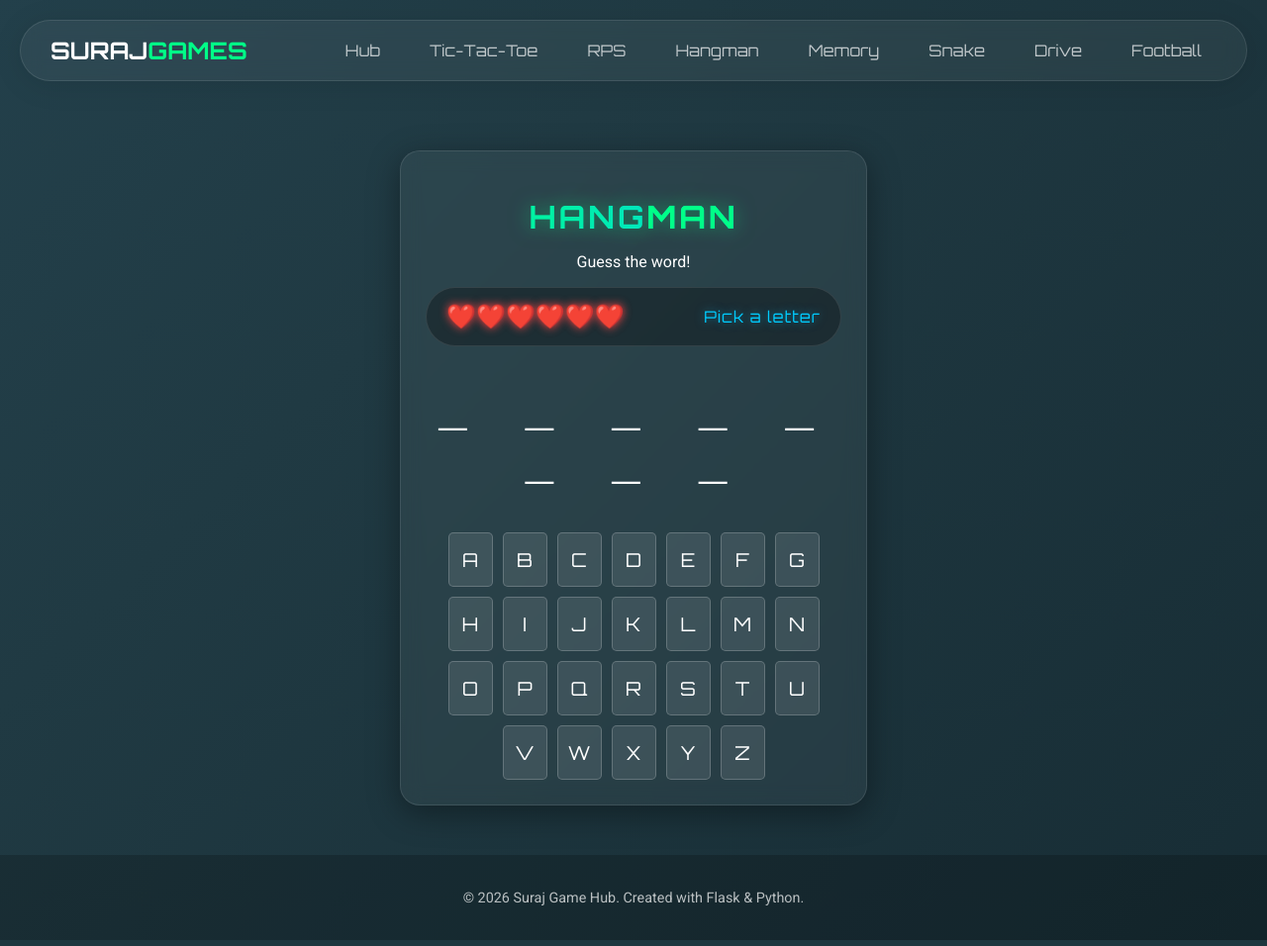
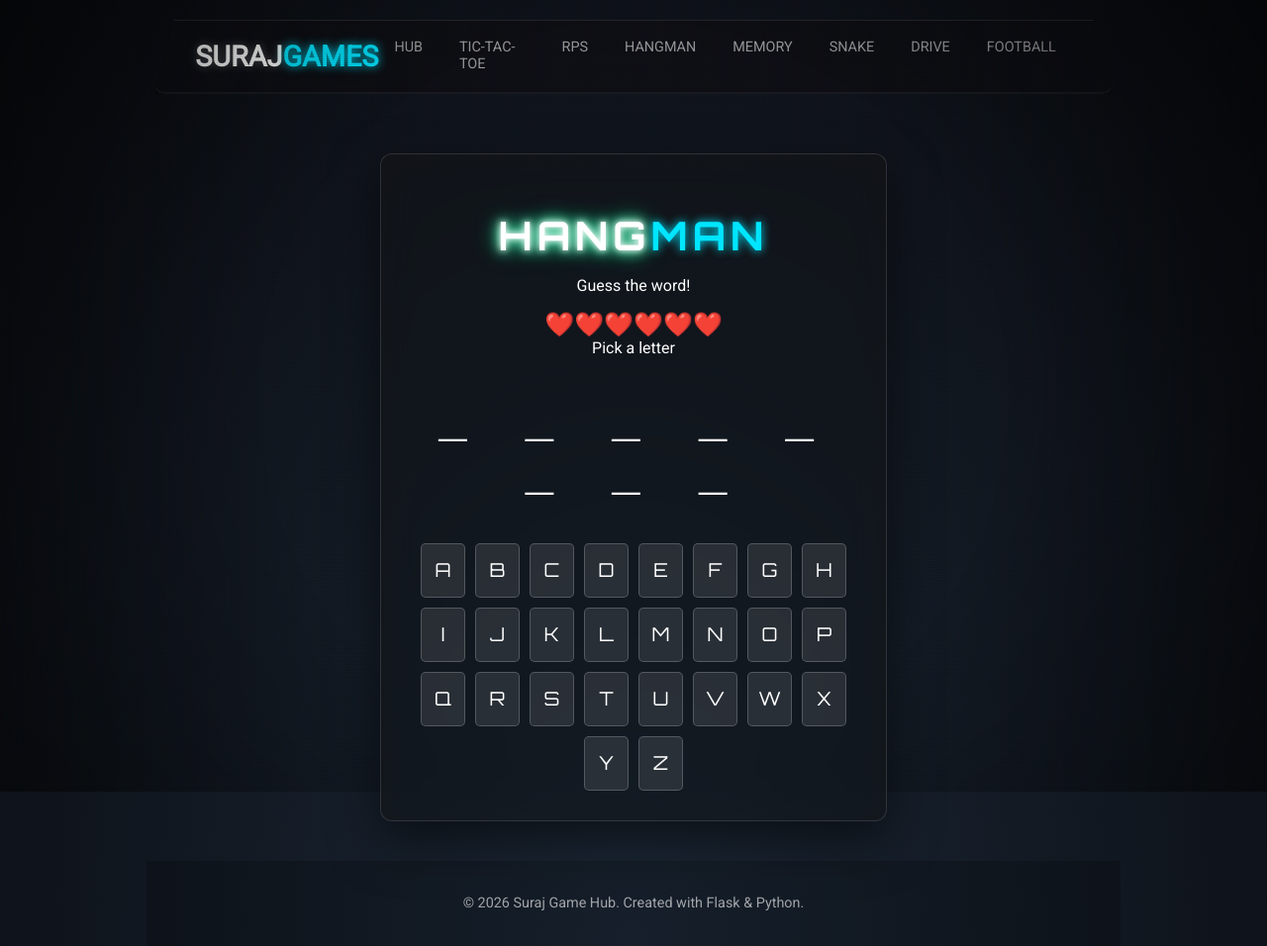
Before and after one commit to Suraj-1000/Tic-Tac-Toe, a Flask app: page /hangman in a window 1280 px wide. Shown: the whole page at 99% size. Run offline with Flask 3, Linux system fonts and the light colour scheme; data that the repository does not hold is empty.

Commit message:
style: Overhaul UI with premium glassmorphism and neon effects

```diff
--- a/static/style.css
+++ b/static/style.css
@@ -1,34 +1,35 @@
 :root {
-    --bg-color-1: #0f2027;
-    --bg-color-2: #203a43;
-    --bg-color-3: #2c5364;
+    --bg-color-1: #0b1021;
+    /* Deep Space */
+    --bg-color-2: #1b2735;
+    --bg-color-3: #090a0f;
 
-    --glass-bg: rgba(255, 255, 255, 0.05);
+    --glass-bg: rgba(255, 255, 255, 0.03);
     --glass-border: rgba(255, 255, 255, 0.1);
-    --glass-shadow: 0 8px 32px 0 rgba(0, 0, 0, 0.37);
+    --glass-highlight: rgba(255, 255, 255, 0.2);
+    --glass-shadow: 0 8px 32px 0 rgba(0, 0, 0, 0.5);
 
-    --primary: #00ff88;
-    --primary-glow: rgba(0, 255, 136, 0.5);
+    --primary: #00ff9d;
+    /* Neon Mint */
+    --primary-glow: rgba(0, 255, 157, 0.6);
 
-    --secondary: #00ccff;
-    --secondary-glow: rgba(0, 204, 255, 0.5);
+    --secondary: #00e5ff;
+    /* Cyan */
+    --secondary-glow: rgba(0, 229, 255, 0.6);
 
-    --danger: #ff4444;
-    --danger-glow: rgba(255, 68, 68, 0.5);
+    --accent: #ff0055;
+    /* Hot Pink */
+    --accent-glow: rgba(255, 0, 85, 0.6);
 
     --text: #ffffff;
-    --text-dim: rgba(255, 255, 255, 0.7);
+    --text-dim: rgba(255, 255, 255, 0.6);
 
-    --grid-gap: 10px;
-    /* Reduced from 15px */
-    --cell-size: 80px;
-    /* Reduced from 100px */
+    --grid-gap: 15px;
+    --cell-size: 90px;
 }
 
 body {
-    background: linear-gradient(-45deg, var(--bg-color-1), var(--bg-color-2), var(--bg-color-3), #1a1a2e);
-    background-size: 400% 400%;
-    animation: gradientBG 15s ease infinite;
+    background: radial-gradient(ellipse at bottom, var(--bg-color-2) 0%, var(--bg-color-3) 100%);
     color: var(--text);
     font-family: 'Roboto', sans-serif;
     margin: 0;
@@ -36,451 +37,255 @@ body {
     justify-content: center;
     align-items: center;
     min-height: 100vh;
-    /* Removed overflow: hidden to allow scrolling if content is tall */
+    overflow-x: hidden;
 }
 
-@keyframes gradientBG {
-    0% {
-        background-position: 0% 50%;
-    }
+/* Scanline Effect Overlay */
+body::before {
+    content: " ";
+    display: block;
+    position: fixed;
+    top: 0;
+    left: 0;
+    bottom: 0;
+    right: 0;
+    background: linear-gradient(rgba(18, 16, 16, 0) 50%, rgba(0, 0, 0, 0.1) 50%), linear-gradient(90deg, rgba(255, 0, 0, 0.03), rgba(0, 255, 0, 0.01), rgba(0, 0, 255, 0.03));
+    z-index: 2;
+    background-size: 100% 2px, 3px 100%;
+    pointer-events: none;
+}
 
-    50% {
-        background-position: 100% 50%;
-    }
-
-    100% {
-        background-position: 0% 50%;
-    }
+/* Vignette */
+body::after {
+    content: " ";
+    display: block;
+    position: fixed;
+    top: 0;
+    left: 0;
+    bottom: 0;
+    right: 0;
+    background: radial-gradient(circle, transparent 50%, black 150%);
+    z-index: 1;
+    pointer-events: none;
 }
 
 h1 {
     font-family: 'Orbitron', sans-serif;
-    font-size: 2rem;
-    /* Reduced from 2.5rem */
+    font-size: 2.5rem;
     margin-bottom: 0.5rem;
     text-transform: uppercase;
-    letter-spacing: 3px;
-    text-shadow: 0 0 20px var(--primary-glow);
-    background: linear-gradient(to right, var(--primary), var(--secondary));
-    -webkit-background-clip: text;
-    background-clip: text;
-    -webkit-text-fill-color: transparent;
-    animation: titleFloat 6s ease-in-out infinite;
+    letter-spacing: 5px;
+    color: #fff;
+    text-shadow:
+        0 0 5px #fff,
+        0 0 10px #fff,
+        0 0 20px var(--primary),
+        0 0 40px var(--primary),
+        0 0 80px var(--primary);
+    animation: neonFlux 3s infinite alternate;
 }
 
-@keyframes titleFloat {
+@keyframes neonFlux {
 
     0%,
     100% {
-        transform: translateY(0);
+        text-shadow: 0 0 10px #fff, 0 0 20px var(--primary), 0 0 40px var(--primary);
     }
 
     50% {
-        transform: translateY(-5px);
+        text-shadow: 0 0 5px #fff, 0 0 10px #fff, 0 0 15px var(--primary), 0 0 20px var(--primary);
     }
 }
 
 .highlight {
-    -webkit-text-fill-color: var(--primary);
-    /* Fallback */
+    color: var(--secondary);
+    text-shadow: 0 0 10px var(--secondary);
 }
 
-/* Glass Container */
+/* Realistic Glass Container */
 .container {
     width: 100%;
-    max-width: 420px;
-    /* Reduced from 500px */
-    padding: 25px;
-    /* Reduced padding */
-    background: var(--glass-bg);
-    backdrop-filter: blur(10px);
-    -webkit-backdrop-filter: blur(10px);
-    border-radius: 20px;
-    border: 1px solid var(--glass-border);
-    box-shadow: var(--glass-shadow);
+    max-width: 450px;
+    padding: 30px;
+    background: rgba(20, 20, 20, 0.6);
+    backdrop-filter: blur(16px) saturate(180%);
+    -webkit-backdrop-filter: blur(16px) saturate(180%);
+    border-radius: 12px;
+    border: 1px solid rgba(255, 255, 255, 0.125);
+    box-shadow: 0 20px 50px rgba(0, 0, 0, 0.5);
     text-align: center;
-    transition: transform 0.3s ease;
-    margin: 10px;
-    /* Add margin to prevent sticking to edges on small screens */
+    position: relative;
+    z-index: 10;
 }
 
-/* Buttons */
+/* --- Premium UI Components --- */
+
+/* Buttons - Neon Glass */
 .btn {
-    background: rgba(255, 255, 255, 0.05);
-    border: 1px solid var(--glass-border);
+    background: linear-gradient(145deg, rgba(255, 255, 255, 0.05), rgba(255, 255, 255, 0.01));
+    border: 1px solid rgba(255, 255, 255, 0.15);
     color: var(--text);
-    padding: 12px 25px;
-    font-size: 1rem;
+    padding: 12px 30px;
+    font-size: 0.9rem;
     cursor: pointer;
     font-family: 'Orbitron', sans-serif;
-    transition: all 0.3s ease;
-    border-radius: 50px;
+    transition: all 0.3s cubic-bezier(0.25, 0.8, 0.25, 1);
+    border-radius: 4px;
+    /* Techy sharp corners */
     margin: 10px;
     text-transform: uppercase;
-    letter-spacing: 1px;
+    letter-spacing: 2px;
     position: relative;
     overflow: hidden;
+    backdrop-filter: blur(5px);
+    box-shadow: 0 5px 15px rgba(0, 0, 0, 0.3);
 }
 
-.btn::before {
+.btn::after {
     content: '';
     position: absolute;
-    top: 0;
-    left: -100%;
+    bottom: 0;
+    left: 0;
     width: 100%;
-    height: 100%;
-    background: linear-gradient(90deg, transparent, rgba(255, 255, 255, 0.2), transparent);
-    transition: 0.5s;
-}
-
-.btn:hover::before {
-    left: 100%;
+    height: 2px;
+    background: var(--text-dim);
+    transform: scaleX(0);
+    transform-origin: right;
+    transition: transform 0.5s;
 }
 
 .btn:hover {
+    background: rgba(255, 255, 255, 0.1);
+    box-shadow: 0 8px 25px rgba(0, 0, 0, 0.5);
+    letter-spacing: 3px;
+    /* Expand on hover */
     transform: translateY(-2px);
-    box-shadow: 0 5px 15px rgba(0, 0, 0, 0.3);
+}
+
+.btn:hover::after {
+    transform: scaleX(1);
+    transform-origin: left;
 }
 
 .btn.primary {
     border-color: var(--primary);
-    box-shadow: 0 0 15px var(--primary-glow);
+    color: var(--primary);
+    box-shadow: 0 0 10px rgba(0, 255, 136, 0.1);
+}
+
+.btn.primary::after {
+    background: var(--primary);
 }
 
 .btn.primary:hover {
-    background-color: var(--primary);
-    color: #000;
-    /* Contrast on bright green */
-    box-shadow: 0 0 30px var(--primary-glow);
+    background: rgba(0, 255, 136, 0.1);
+    box-shadow: 0 0 20px var(--primary-glow);
+    text-shadow: 0 0 8px var(--primary);
 }
 
 .btn.secondary {
     border-color: var(--secondary);
-    box-shadow: 0 0 15px var(--secondary-glow);
+    color: var(--secondary);
+}
+
+.btn.secondary::after {
+    background: var(--secondary);
 }
 
 .btn.secondary:hover {
-    background-color: var(--secondary);
-    color: #000;
-    box-shadow: 0 0 30px var(--secondary-glow);
+    background: rgba(0, 204, 255, 0.1);
+    box-shadow: 0 0 20px var(--secondary-glow);
+    text-shadow: 0 0 8px var(--secondary);
 }
 
-.btn.danger {
-    border-color: var(--danger);
-    box-shadow: 0 0 15px var(--danger-glow);
+/* Glass Main Nav */
+.glass-nav {
+    width: 90%;
+    max-width: 1100px;
+    margin: 20px auto;
+    background: rgba(15, 15, 20, 0.85);
+    /* Darker for contrast */
+    backdrop-filter: blur(20px);
+    border: 1px solid rgba(255, 255, 255, 0.1);
+    border-bottom: 2px solid rgba(255, 255, 255, 0.05);
+    border-radius: 10px;
+    /* Tech shape */
+    padding: 10px 40px;
+    display: flex;
+    justify-content: space-between;
+    align-items: center;
+    box-shadow: 0 10px 40px rgba(0, 0, 0, 0.6);
+    position: relative;
+    clip-path: polygon(2% 0, 98% 0, 100% 100%, 0% 100%);
+    /* Sci-fi angle */
 }
 
-.btn.danger:hover {
-    background-color: var(--danger);
-    color: #fff;
-    box-shadow: 0 0 30px var(--danger-glow);
+.logo {
+    font-size: 1.8rem;
+    color: white;
+    text-decoration: none;
+    font-weight: 700;
+    text-shadow: 0 0 10px rgba(255, 255, 255, 0.3);
 }
 
-.huge {
-    display: block;
-    width: 90%;
-    margin: 20px auto;
-    padding: 22px;
-    font-size: 1.3rem;
-    font-weight: bold;
+.nav-links {
+    display: flex;
+    gap: 5px;
 }
 
-/* Gameplay Area */
-#game-area.hidden,
-#menu-area.hidden,
-.modal.hidden {
-    display: none;
-    opacity: 0;
+.nav-item {
+    padding: 8px 16px;
+    color: var(--text-dim);
+    text-decoration: none;
+    font-size: 0.9rem;
+    text-transform: uppercase;
+    transition: 0.3s;
+    border-bottom: 2px solid transparent;
 }
 
-/* Smooth fade in */
-#game-area,
-#menu-area {
-    animation: fadeIn 0.5s ease-out forwards;
+.nav-item:hover {
+    color: white;
+    text-shadow: 0 0 10px white;
+    background: linear-gradient(to top, rgba(255, 255, 255, 0.1), transparent);
 }
 
-@keyframes fadeIn {
+.nav-item.active {
+    /* User can add active logic later */
+    color: var(--primary);
+    border-bottom-color: var(--primary);
+}
+
+/* Gameplay Container */
+.game-container {
+    animation: slideUp 0.6s cubic-bezier(0.2, 0.8, 0.2, 1);
+}
+
+@keyframes slideUp {
     from {
         opacity: 0;
-        transform: translateY(20px);
+        transform: translateY(40px) scale(0.95);
     }
 
     to {
         opacity: 1;
-        transform: translateY(0);
+        transform: translateY(0) scale(1);
     }
 }
 
-/* HUD */
-.hud {
+/* Game Card (Hub) - Specific Overrides */
+.game-card {
+    background: linear-gradient(135deg, rgba(255, 255, 255, 0.03), rgba(255, 255, 255, 0.01));
+    border: 1px solid rgba(255, 255, 255, 0.05);
+    box-shadow: 0 15px 35px rgba(0, 0, 0, 0.5);
+    height: 320px;
     display: flex;
-    justify-content: space-between;
-    align-items: center;
-    margin-bottom: 25px;
-    background: rgba(0, 0, 0, 0.3);
-    padding: 15px 20px;
-    border-radius: 50px;
-    border: 1px solid var(--glass-border);
+    /* Flex is good */
 }
 
-.score-box,
-.status {
-    font-family: 'Orbitron', sans-serif;
-    letter-spacing: 1px;
-}
-
-.score-box span:last-child {
-    color: var(--primary);
-    font-size: 1.2rem;
-    margin-left: 5px;
-}
-
-.status {
-    color: var(--secondary);
-    text-shadow: 0 0 10px var(--secondary-glow);
-}
-
-/* Board */
-.board {
-    display: grid;
-    grid-template-columns: repeat(3, 1fr);
-    gap: var(--grid-gap);
-    margin: 0 auto 30px;
-    perspective: 1000px;
-    /* For 3D effect if wanted, mostly subtle here */
-}
-
-.cell {
-    width: var(--cell-size);
-    height: var(--cell-size);
-    background: rgba(255, 255, 255, 0.03);
-    border: 1px solid rgba(255, 255, 255, 0.05);
-    display: flex;
-    justify-content: center;
-    align-items: center;
-    font-family: 'Orbitron', sans-serif;
-    font-size: 3.5rem;
-    cursor: pointer;
-    border-radius: 12px;
-    transition: all 0.3s cubic-bezier(0.175, 0.885, 0.32, 1.275);
-    box-shadow: inset 0 0 20px rgba(0, 0, 0, 0.5);
-}
-
-.cell:hover:not(.taken) {
-    background: rgba(255, 255, 255, 0.1);
-    transform: scale(1.05);
-    border-color: rgba(255, 255, 255, 0.2);
-}
-
-.cell.taken {
-    cursor: default;
-    background: rgba(0, 0, 0, 0.2);
-    box-shadow: inset 0 0 10px rgba(0, 0, 0, 0.8);
-}
-
-.cell.x {
-    color: var(--primary);
-    text-shadow: 0 0 20px var(--primary);
-    animation: popIn 0.3s cubic-bezier(0.175, 0.885, 0.32, 1.275);
-}
-
-.cell.o {
-    color: var(--danger);
-    text-shadow: 0 0 20px var(--danger);
-    animation: popIn 0.3s cubic-bezier(0.175, 0.885, 0.32, 1.275);
-}
-
-@keyframes popIn {
-    from {
-        opacity: 0;
-        transform: scale(0.5);
-    }
-
-    to {
-        opacity: 1;
-        transform: scale(1);
-    }
-}
-
-/* Modals */
-.modal {
-    position: fixed;
-    top: 0;
-    left: 0;
-    right: 0;
-    bottom: 0;
-    background: rgba(0, 0, 0, 0.8);
-    backdrop-filter: blur(5px);
-    display: flex;
-    justify-content: center;
-    align-items: center;
-    z-index: 200;
-    animation: fadeIn 0.3s;
-}
-
-.modal-content {
-    background: #1a1a2e;
-    background: linear-gradient(135deg, #1a1a2e, #16213e);
-    padding: 40px;
-    border-radius: 20px;
-    border: 1px solid var(--secondary);
-    max-width: 400px;
-    width: 90%;
-    box-shadow: 0 0 50px rgba(0, 204, 255, 0.15);
-    text-align: center;
-    position: relative;
-    overflow: hidden;
-}
-
-/* Modal decorative glow */
-.modal-content::after {
-    content: '';
-    position: absolute;
-    top: -50%;
-    left: -50%;
-    width: 200%;
-    height: 200%;
-    background: radial-gradient(circle, rgba(0, 204, 255, 0.05) 0%, transparent 70%);
-    pointer-events: none;
-}
-
-.modal h2 {
-    color: var(--secondary);
-    font-family: 'Orbitron', sans-serif;
-    font-size: 2rem;
-    margin-bottom: 20px;
-}
-
-.modal p {
-    font-size: 1.1rem;
-    color: var(--text-dim);
-    margin-bottom: 30px;
-}
-
-input[type="text"] {
-    background: rgba(0, 0, 0, 0.4);
-    border: 1px solid var(--glass-border);
-    color: var(--primary);
-    padding: 15px;
-    font-size: 1.2rem;
-    font-family: 'Orbitron', sans-serif;
-    border-radius: 10px;
-    width: 100%;
-    box-sizing: border-box;
-    /* Fix padding issue */
-    margin: 20px 0;
-    text-align: center;
-    transition: 0.3s;
-}
-
-input[type="text"]:focus {
-    outline: none;
-    border-color: var(--primary);
-    box-shadow: 0 0 15px var(--primary-glow);
-}
-
-/* Leaderboard List */
-#leaderboard-list {
-    list-style: none;
-    padding: 0;
-    max-height: 300px;
-    overflow-y: auto;
-    text-align: left;
-    margin-bottom: 20px;
-}
-
-/* Scrollbar Style */
-#leaderboard-list::-webkit-scrollbar {
-    width: 8px;
-}
-
-#leaderboard-list::-webkit-scrollbar-track {
-    background: rgba(0, 0, 0, 0.1);
-}
-
-#leaderboard-list::-webkit-scrollbar-thumb {
-    background: var(--secondary);
-    border-radius: 4px;
-}
-
-#leaderboard-list li {
-    background: rgba(255, 255, 255, 0.05);
-    margin: 8px 0;
-    padding: 15px;
-    display: flex;
-    justify-content: space-between;
-    border-radius: 10px;
-    transition: 0.2s;
-    border-left: 3px solid transparent;
-}
-
-#leaderboard-list li:hover {
-    background: rgba(255, 255, 255, 0.1);
-    transform: translateX(5px);
-    border-left-color: var(--primary);
-}
-
-#leaderboard-list li span:first-child {
-    font-weight: bold;
-    color: var(--secondary);
-    font-family: 'Orbitron', sans-serif;
-}
-
-/* --- Layout Styles --- */
-.site-wrapper {
-    width: 100%;
-    min-height: 100vh;
-    display: flex;
-    flex-direction: column;
-}
-
-.main-header {
-    padding: 20px;
-    position: sticky;
-    top: 0;
-    z-index: 1000;
-}
-
-.glass-nav {
-    max-width: 1200px;
-    margin: 0 auto;
-    background: rgba(255, 255, 255, 0.05);
-    backdrop-filter: blur(10px);
-    border: 1px solid var(--glass-border);
-    border-radius: 50px;
-    padding: 15px 30px;
-    display: flex;
-    justify-content: space-between;
-    align-items: center;
-    box-shadow: 0 4px 30px rgba(0, 0, 0, 0.1);
-}
-
-.logo {
-    text-decoration: none;
-    color: white;
-    font-family: 'Orbitron', sans-serif;
+/* Ensure Game Card text is centered properly since we replaced the whole block */
+.game-card h2 {
+    margin-top: 15px;
     font-size: 1.5rem;
-    font-weight: bold;
-}
-
-.nav-links {
-    display: flex;
-    gap: 20px;
-}
-
-.nav-item {
-    text-decoration: none;
-    color: var(--text-dim);
-    font-family: 'Orbitron', sans-serif;
-    transition: 0.3s;
-    padding: 5px 15px;
-    border-radius: 20px;
-}
-
-.nav-item:hover {
-    color: white;
-    background: rgba(255, 255, 255, 0.1);
-    box-shadow: 0 0 10px var(--primary-glow);
 }
 
 .main-content {
```
